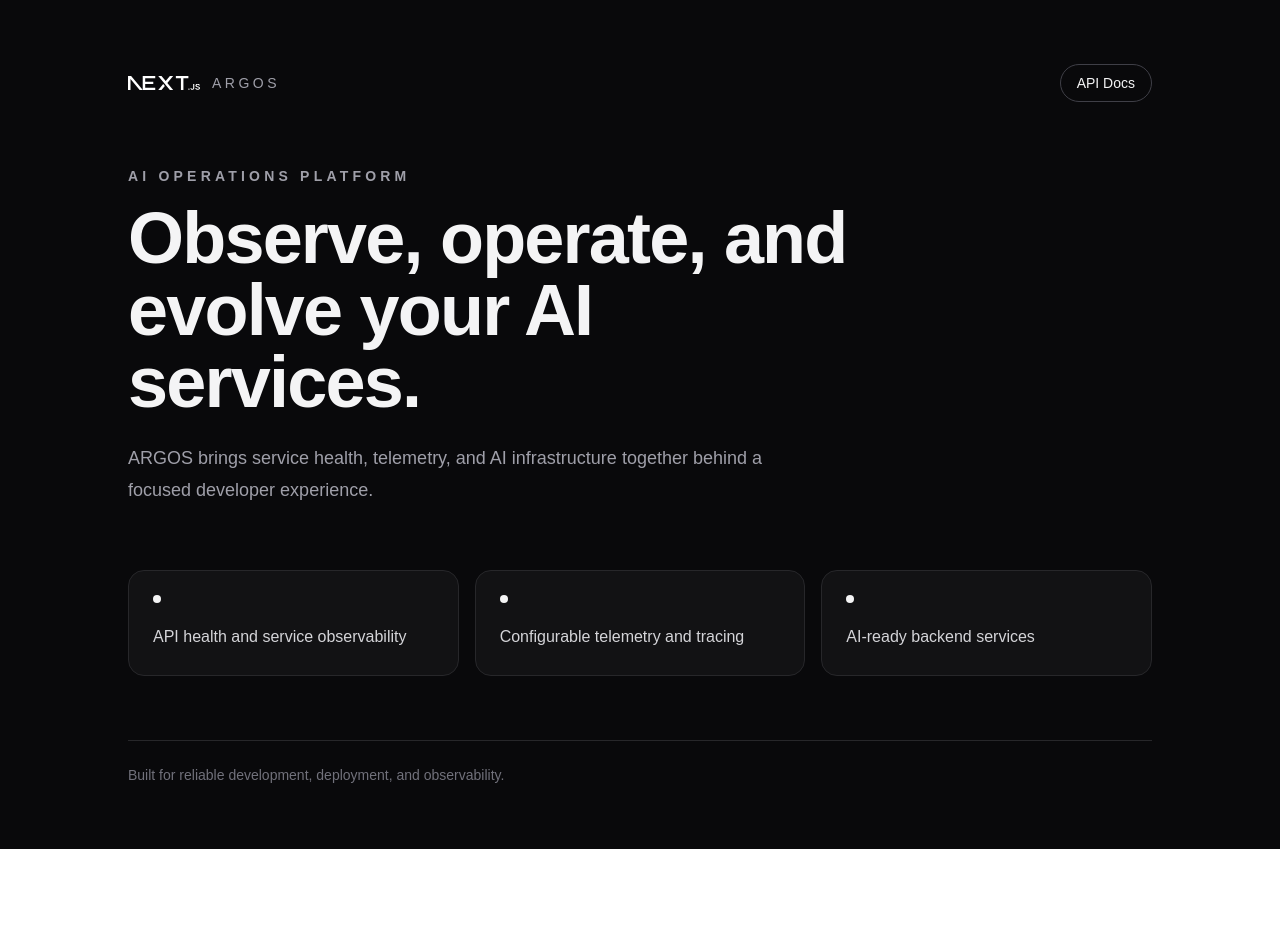
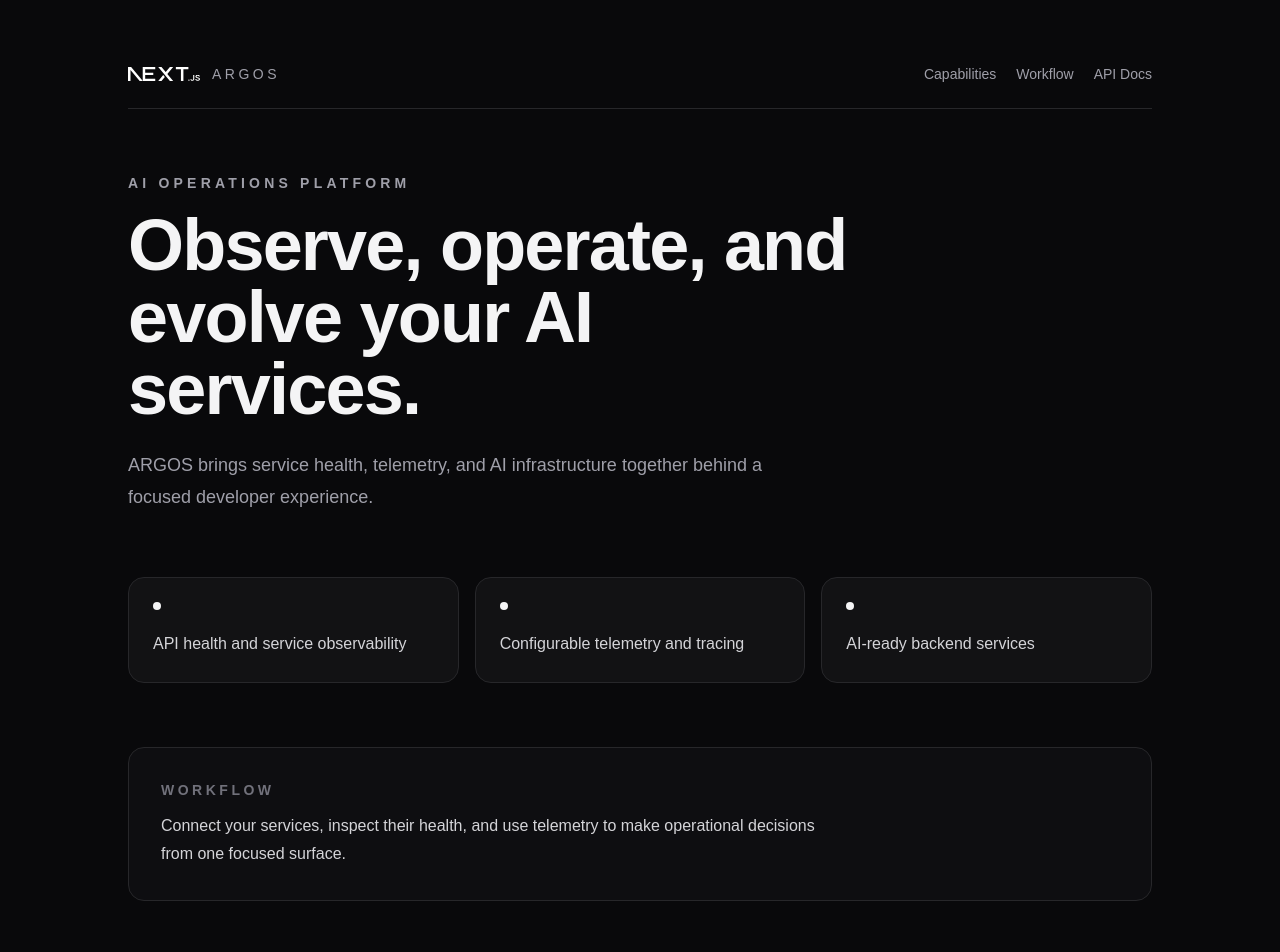
Before and after one commit to ChinmayBansal010/ARGOS, a Next.js app in the folder apps/frontend/: page / in a window 1280 px wide. Shown: the top 952 px of the page. Before the commit the page ends 849 px from the top, so only its background shows below. Built offline with nearby package versions, Linux system fonts and the light colour scheme.

Commit message:
feat(frontend): add product navigation

```diff
--- a/apps/frontend/src/app/page.tsx
+++ b/apps/frontend/src/app/page.tsx
@@ -10,14 +10,16 @@ export default function Home() {
   return (
     <main className="min-h-screen bg-zinc-950 px-6 py-16 text-zinc-100">
       <div className="mx-auto flex max-w-5xl flex-col gap-16">
-        <header className="flex items-center justify-between">
+        <header className="flex flex-col gap-5 border-b border-zinc-800 pb-6 sm:flex-row sm:items-center sm:justify-between">
           <div className="flex items-center gap-3">
             <Image src="/next.svg" alt="ARGOS" width={72} height={18} className="invert" priority />
             <span className="text-sm font-medium tracking-[0.25em] text-zinc-400">ARGOS</span>
           </div>
-          <a className="rounded-full border border-zinc-700 px-4 py-2 text-sm hover:bg-zinc-900" href="/docs">
-            API Docs
-          </a>
+          <nav className="flex gap-5 text-sm text-zinc-400" aria-label="Primary navigation">
+            <a className="hover:text-zinc-100" href="#capabilities">Capabilities</a>
+            <a className="hover:text-zinc-100" href="#workflow">Workflow</a>
+            <a className="hover:text-zinc-100" href="/docs">API Docs</a>
+          </nav>
         </header>
 
         <section className="max-w-3xl">
@@ -28,13 +30,18 @@ export default function Home() {
           </p>
         </section>
 
-        <section className="grid gap-4 sm:grid-cols-3" aria-label="ARGOS capabilities">
+        <section id="capabilities" className="grid gap-4 sm:grid-cols-3" aria-label="ARGOS capabilities">
           {capabilities.map((capability) => (
             <article key={capability} className="rounded-2xl border border-zinc-800 bg-zinc-900/60 p-6">
               <div className="mb-5 h-2 w-2 rounded-full bg-zinc-100" aria-hidden="true" />
               <p className="leading-7 text-zinc-300">{capability}</p>
             </article>
           ))}
+        </section>
+
+        <section id="workflow" className="rounded-2xl border border-zinc-800 bg-zinc-900/40 p-8">
+          <p className="text-sm font-semibold uppercase tracking-[0.25em] text-zinc-500">Workflow</p>
+          <p className="mt-3 max-w-2xl leading-7 text-zinc-300">Connect your services, inspect their health, and use telemetry to make operational decisions from one focused surface.</p>
         </section>
 
         <footer className="border-t border-zinc-800 pt-6 text-sm text-zinc-500">
```
